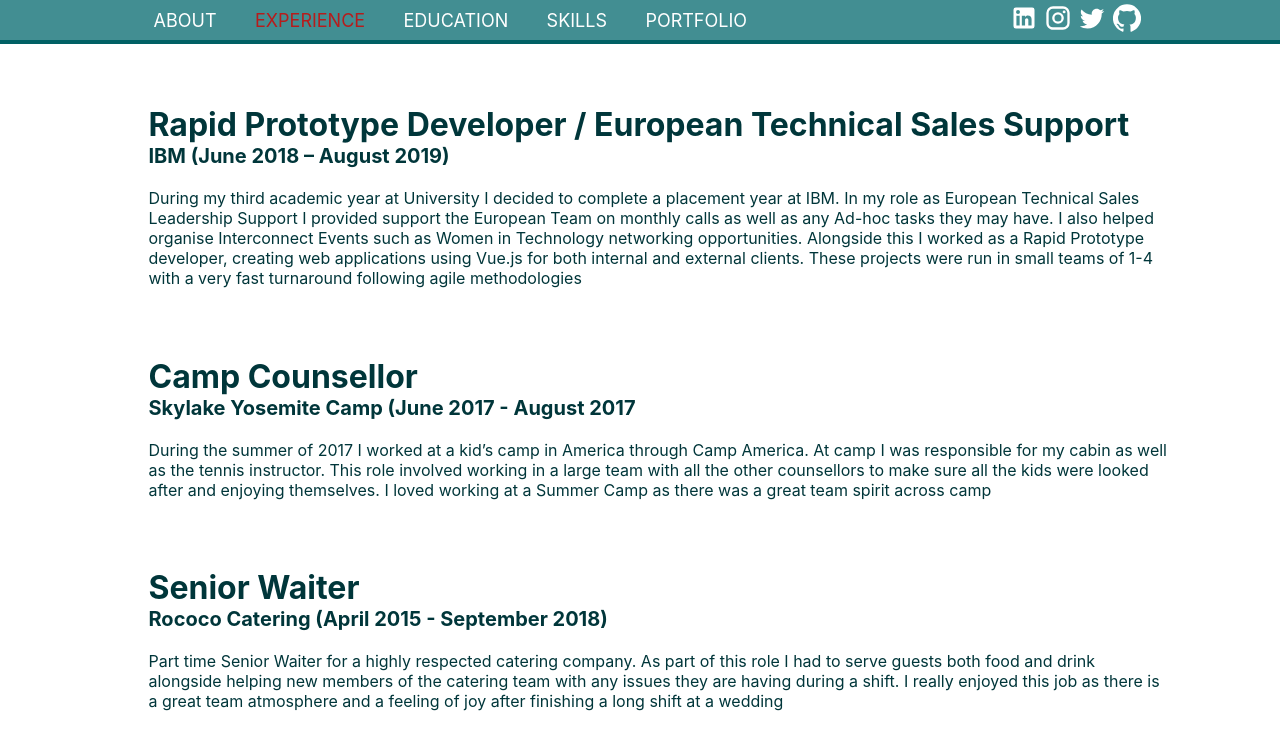
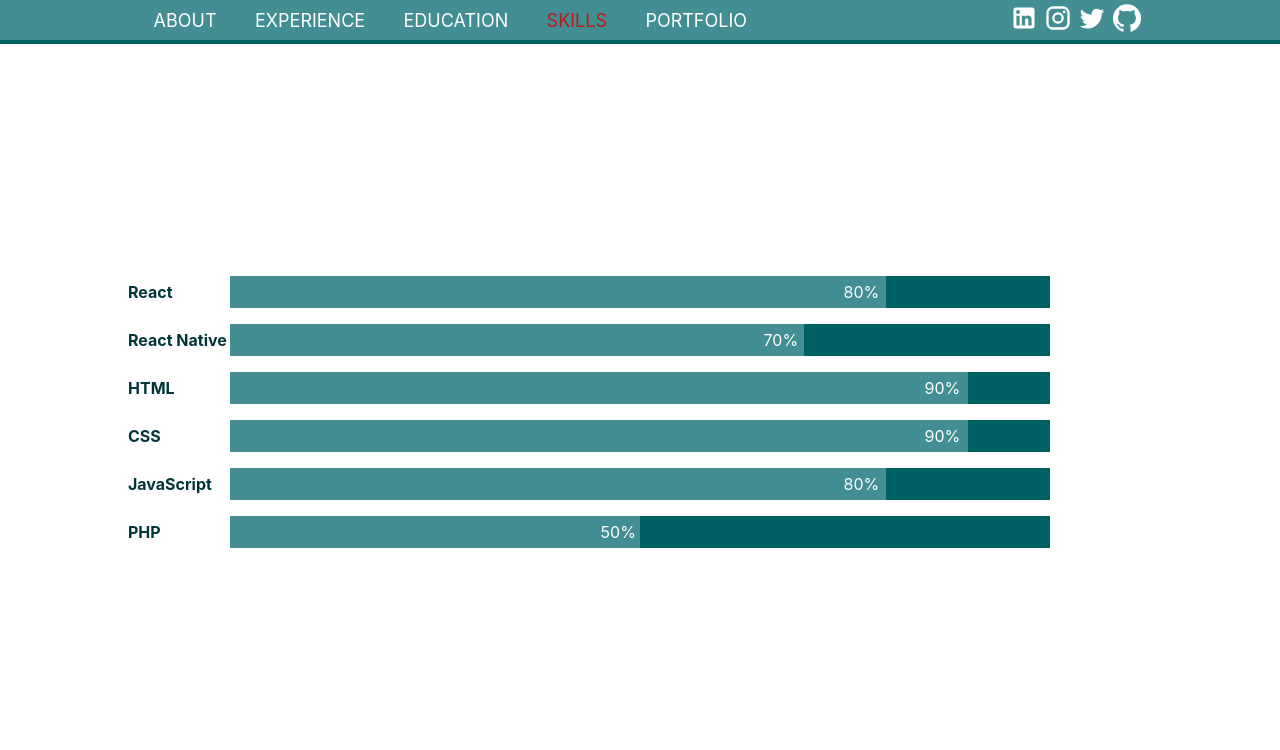
Before and after one commit to SpencerNicholas/me, a React (Create React App) app in the folder me/: page / in a window 1280 px wide. Shown: the top 750 px of the page. Built offline with nearby package versions, Linux system fonts and the light colour scheme.

Commit message:
Started skills page
Created skill bars and started to fill content

```diff
--- a/me/src/components/content/EducationContent.js
+++ b/me/src/components/content/EducationContent.js
@@ -2,28 +2,28 @@ import React from "react";
 
 const EducationContent = ({ styles }) => {
   const contentStyle = {
-    paddingTop: '5vh',
+    paddingTop: '7vh',
     paddingBottom: '5vh',
     flex: '1',
     display: 'flex',
-    flexDirection: 'row',
+    flexDirection: 'column',
+    justifyContent: 'space-evenly',
     background: 'linear-gradient(to right, white, white)',
-    height: '90vh',
+    height: '88vh',
     color: '#00363a',
     paddingLeft: '10%',
     paddingRight: '10%'
   };
 
-  const columnStyle = {
+  const educationItem = {
     display: 'flex',
     flexDirection: 'column',
     padding: '2%',
-    width: '40%',
-    height: '90%',
+    width: '100%',
     textAlign: 'center',
     justifyContent: 'space-evenly',
+    textAlign: 'left',
   };
-
 
 
 
@@ -31,13 +31,24 @@ const EducationContent = ({ styles }) => {
 
   return (
     <div style={contentStyle}>
-      <div style={columnStyle}>
-        Education
-        </div>
+       <div style={educationItem}>
+       <text style={{ fontSize: '32px', fontWeight: 'bold', }}> Aberystwyth University </text>
+       <text style={{ fontSize: '20px', fontWeight: 'bold', }}> September 2016 - August 2020</text><br></br>
+       <text style={{ fontSize: '16px' }}>Computer Science (Inc. Integrated Industrial and Professional Training) BSc - Second Class Honours, Division 1 (68.9%)</text>
+    </div>
+    <div style={educationItem}>
+       <text style={{ fontSize: '32px', fontWeight: 'bold', }}> Hereford Sixth Form College </text>
+       <text style={{ fontSize: '20px', fontWeight: 'bold', }}> September 2014 - July 2016</text><br></br>
+       <text style={{ fontSize: '16px' }}>A Level Geography – B</text>
+       <text style={{ fontSize: '16px' }}>A Level Computing – C</text>
+       <text style={{ fontSize: '16px' }}>A level Mathematics – D</text>
+       <text style={{ fontSize: '16px' }}>A-S level Physics - D</text>
 
-
-      <div style={columnStyle}>
-       Education
+    </div>
+    <div style={educationItem}>
+       <text style={{ fontSize: '32px', fontWeight: 'bold', }}> Aylestone Business and Enterprise College</text>
+       <text style={{ fontSize: '20px', fontWeight: 'bold', }}> September 2009 - July 2014)</text><br></br>
+       <text style={{ fontSize: '16px' }}>GCSE’s: 7 A’s, 2 B’s, 2 C’s, 1 Merit, 1 Distinction</text>
     </div>
     </div>
   );
--- a/me/src/components/content/SkillsContent.js
+++ b/me/src/components/content/SkillsContent.js
@@ -2,27 +2,43 @@ import React from "react";
 
 const SkillsContent = ({ styles }) => {
   const contentStyle = {
-    paddingTop: '5vh',
+    paddingTop: '10vh',
     paddingBottom: '5vh',
     flex: '1',
     display: 'flex',
-    flexDirection: 'row',
+    flexDirection: 'column',
+    justifyContent: 'space-evenly',
     background: 'linear-gradient(to right, white, white)',
-    height: '90vh',
+    height: '85vh',
     color: '#00363a',
     paddingLeft: '10%',
-    paddingRight: '10%'
+    paddingRight: '10%',
   };
 
-  const columnStyle = {
+  const skillBar = {
     display: 'flex',
-    flexDirection: 'column',
-    padding: '2%',
-    width: '40%',
-    height: '90%',
+    width: '80%',
+    height: '4vh',
     textAlign: 'center',
-    justifyContent: 'space-evenly',
+    background: '#006064',
+    alignItems: 'center',
+    alignText: 'right',
   };
+
+  const skillText = {
+    width: '10%',
+    display: 'flex',
+    alignItems: 'center',
+    height: '4vh',
+    fontWeight: 'bold'
+  }
+
+  const rowStyle = {
+    display: 'flex',
+    flexDirection: 'row',
+    textAlign: 'left',
+    height: '6vh',
+  }
 
 
 
@@ -31,14 +47,77 @@ const SkillsContent = ({ styles }) => {
 
   return (
     <div style={contentStyle}>
-      <div style={columnStyle}>
-        Skills
+      <div>
+      <div style={rowStyle}>
+        <div style={skillText}>
+          <text> React</text>
         </div>
+        <div style={skillBar}>
+        <div style={{background: '#428e92', width: '80%', height: '100%', alignItems: 'center', display: 'flex', justifyContent: 'flex-end'}}>
+          <text style={{paddingRight: '1%', color: 'white'}}> 80%</text>
+        </div>
+      </div>
+      </div>
+
+      <div style={rowStyle}>
+        <div style={skillText}>
+          <text> React Native</text>
+        </div>
+        <div style={skillBar}>
+        <div style={{background: '#428e92', width: '70%', height: '100%', alignItems: 'center', display: 'flex', justifyContent: 'flex-end'}}>
+          <text style={{paddingRight: '1%', color: 'white'}}> 70%</text>
+        </div>
+      </div>
+    </div>
+
+    <div style={rowStyle}>
+        <div style={skillText}>
+          <text> HTML</text>
+        </div>
+        <div style={skillBar}>
+        <div style={{background: '#428e92', width: '90%', height: '100%', alignItems: 'center', display: 'flex', justifyContent: 'flex-end'}}>
+          <text style={{paddingRight: '1%', color: 'white'}}> 90%</text>
+        </div>
+      </div>
+    </div>
+
+    <div style={rowStyle}>
+        <div style={skillText}>
+          <text> CSS </text>
+        </div>
+        <div style={skillBar}>
+        <div style={{background: '#428e92', width: '90%', height: '100%', alignItems: 'center', display: 'flex', justifyContent: 'flex-end'}}>
+          <text style={{paddingRight: '1%', color: 'white'}}> 90%</text>
+        </div>
+      </div>
+    </div>
+
+    <div style={rowStyle}>
+        <div style={skillText}>
+          <text> JavaScript</text>
+        </div>
+        <div style={skillBar}>
+        <div style={{background: '#428e92', width: '80%', height: '100%', alignItems: 'center', display: 'flex', justifyContent: 'flex-end'}}>
+          <text style={{paddingRight: '1%', color: 'white'}}> 80%</text>
+        </div>
+      </div>
+    </div>
+
+    <div style={rowStyle}>
+        <div style={skillText}>
+          <text> PHP</text>
+        </div>
+        <div style={skillBar}>
+        <div style={{background: '#428e92', width: '50%', height: '100%', alignItems: 'center', display: 'flex', justifyContent: 'flex-end'}}>
+          <text style={{paddingRight: '1%', color: 'white'}}> 50%</text>
+        </div>
+      </div>
+    </div>
 
 
-      <div style={columnStyle}>
-       Skills
     </div>
+
+
     </div>
   );
 };
--- a/me/src/components/navigation/navigation.js
+++ b/me/src/components/navigation/navigation.js
@@ -3,7 +3,7 @@ import { createSlice } from '@reduxjs/toolkit';
 export const navigationSlice = createSlice({
     name: 'navigation',
     initialState: {
-        page: 2,
+        page: 4,
         hover: false,
         menu: false,
     },
```
